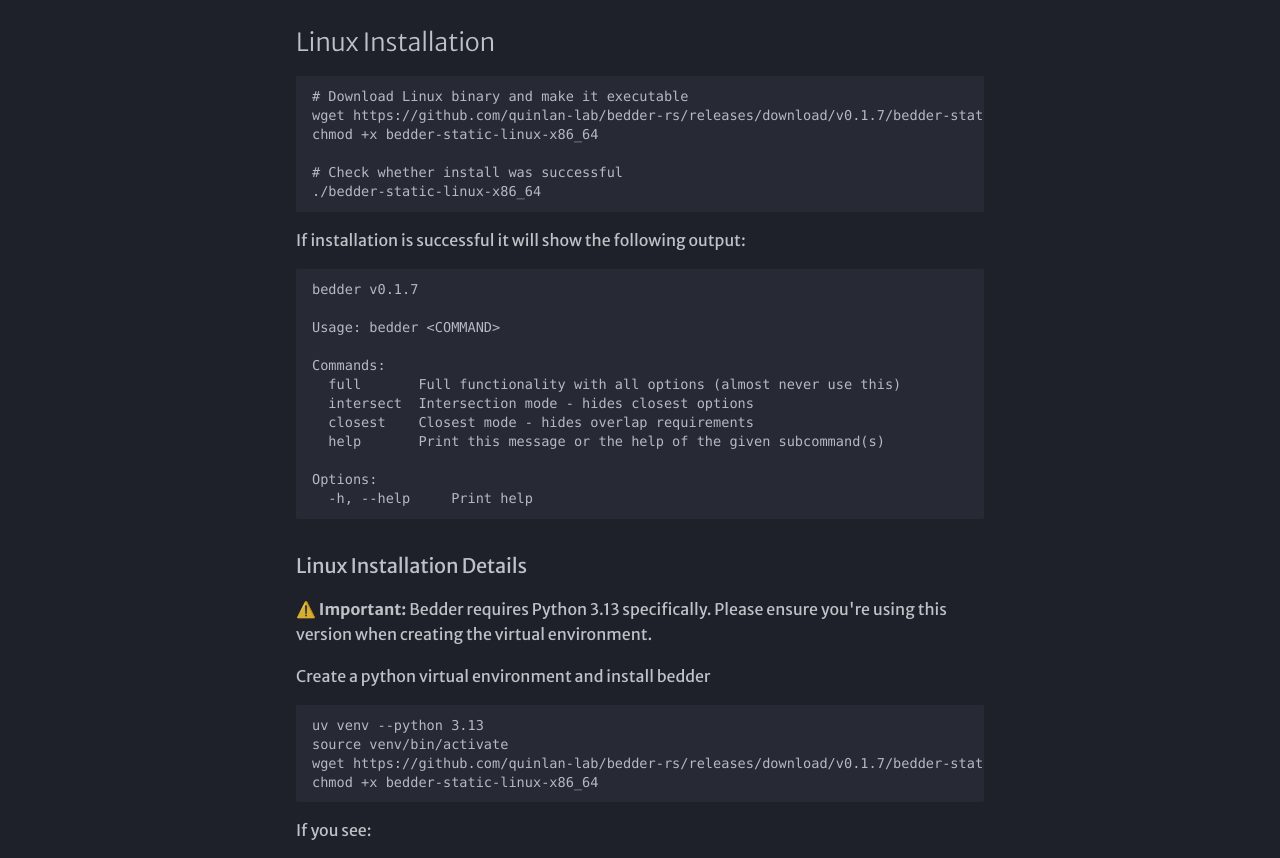
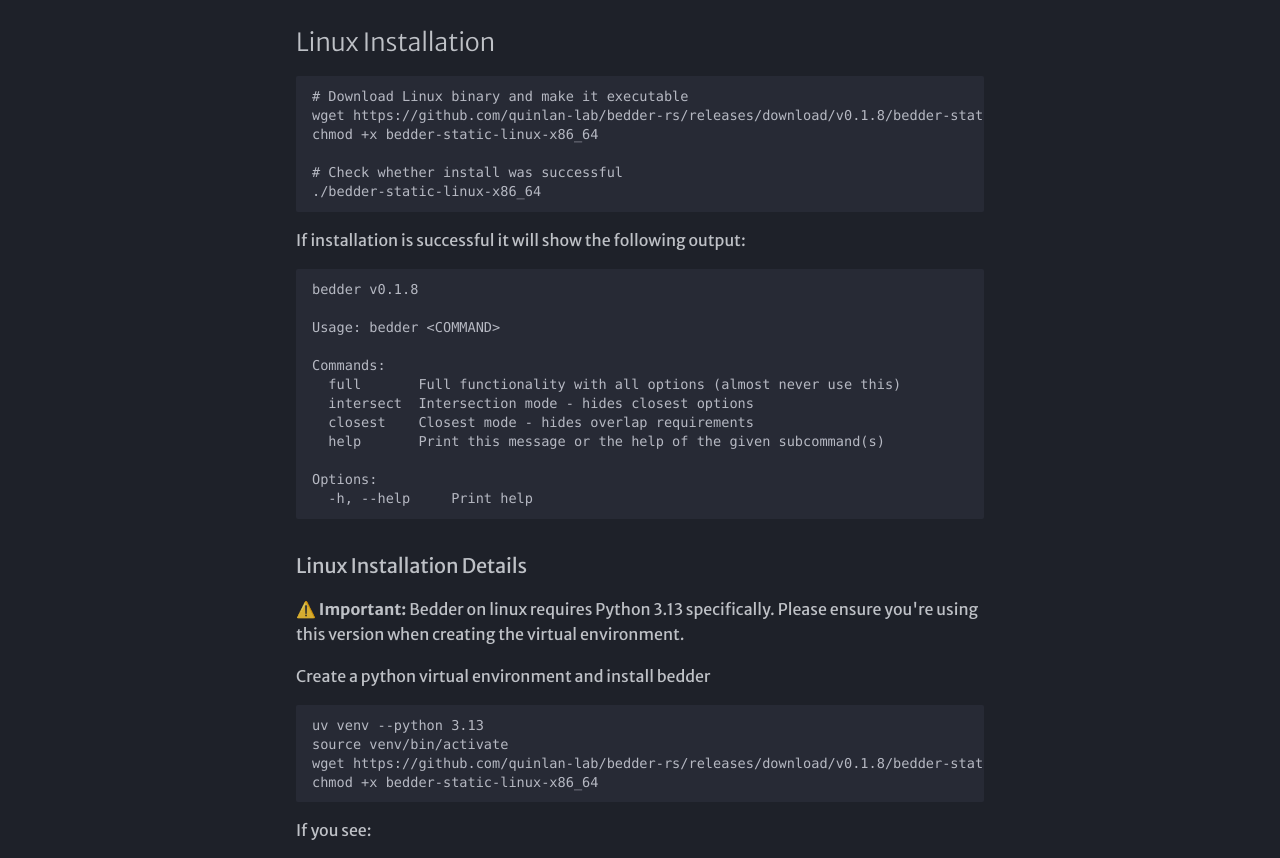
Before and after one commit to brentp/bedder-docs, an MkDocs documentation site: the page built from docs/installation.md, in a window 1280 px wide and 1400 px high. Shown: the part 287-1145 px from the top of the window. Built offline with MkDocs 1.6.1 and Material for MkDocs 9.7.7, drawn with Linux system fonts in a browser that asks for light colours; some web fonts are replaced.

Commit message:
bump version

````diff
--- a/docs/installation.md
+++ b/docs/installation.md
@@ -8,7 +8,7 @@
 
 ```
 # Download Linux binary and make it executable
-wget https://github.com/quinlan-lab/bedder-rs/releases/download/v0.1.7/bedder-static-linux-x86_64
+wget https://github.com/quinlan-lab/bedder-rs/releases/download/v0.1.8/bedder-static-linux-x86_64
 chmod +x bedder-static-linux-x86_64
 
 # Check whether install was successful
@@ -19,7 +19,7 @@
 If installation is successful it will show the following output:
 
 ```
-bedder v0.1.7
+bedder v0.1.8
 
 Usage: bedder <COMMAND>
 
@@ -35,14 +35,14 @@
 
 ### Linux Installation Details
 
-**⚠️ Important:** Bedder requires Python 3.13 specifically. Please ensure you're using this version when creating the virtual environment.
+**⚠️ Important:** Bedder on linux requires Python 3.13 specifically. Please ensure you're using this version when creating the virtual environment.
 
 Create a python virtual environment and install bedder
 
 ```
 uv venv --python 3.13
 source venv/bin/activate
-wget https://github.com/quinlan-lab/bedder-rs/releases/download/v0.1.7/bedder-static-linux-x86_64
+wget https://github.com/quinlan-lab/bedder-rs/releases/download/v0.1.8/bedder-static-linux-x86_64
 chmod +x bedder-static-linux-x86_64
 ```
 
@@ -66,6 +66,7 @@
 ```
 
 or with uv:
+
 ```
 curl -LsSf https://astral.sh/uv/install.sh | sh
 uv python install 3.13
````
Also changed, not shown: docs/index.md (+1 -1 lines).
